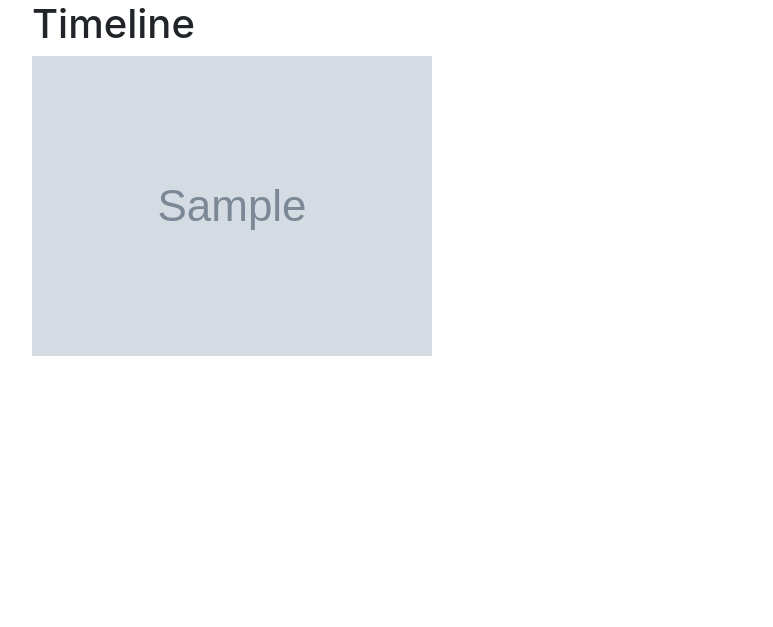
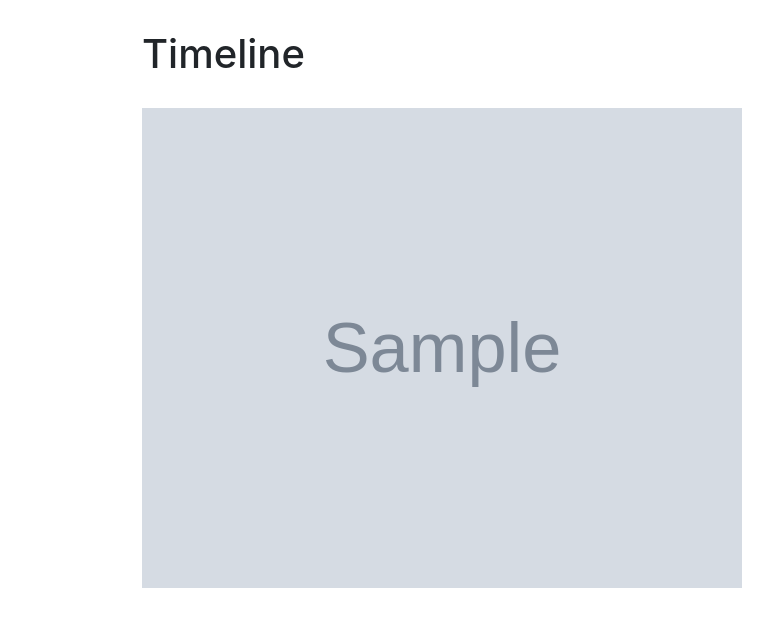
Before and after one commit to victorlomi/Instagram-Clone, a Django app: page / in a window 1280 px wide. Shown: the part 65-692 px from the top of the page, without its empty margins (53-826 px from the left). Run offline with Django 3.2, Linux system fonts and the light colour scheme; a user stored in the database is signed in; tables that the repository leaves empty hold one stand-in row (values such as "Sample post"); grey boxes marked "Sample" are stand-in pictures; some libraries are stand-ins or nearby versions.

Commit message:
show the follower's images on the timeline in column

```diff
--- a/viewer/static/viewer/style.css
+++ b/viewer/static/viewer/style.css
@@ -67,10 +67,10 @@
 }
 
 .posts-container {
-   display: flex;
-   flex-wrap: wrap;
-   justify-content: space-between;
-   margin-top: 15px;
+    display: flex;
+    flex-wrap: wrap;
+    justify-content: space-between;
+    margin-top: 15px;
 }
 
 .post {
@@ -87,3 +87,24 @@
     width: 450px;
     height: 550px;
 }
+
+.timeline-container {
+    width: 1025px;
+    margin: 30px 180px 0;
+
+}
+
+.image-column {
+    display: flex;
+    flex-direction: column;
+}
+
+.timeline-title {
+    margin-bottom: 30px;
+}
+
+.timeline-img {
+    width: 600px;
+    height: 480px;
+    margin-bottom: 25px;
+}
--- a/viewer/templates/index.html
+++ b/viewer/templates/index.html
@@ -6,13 +6,18 @@
             <h1>Please log in First</h1>
         </div>
     {% else %}
-        <div class="container">
-            <h1>Timeline</h1>
-            {% for user_images in images %}
-                {% for image in user_images %}
-                    <img src="{{ image.image.url }}">
-                {% endfor %}
-            {% endfor %}
+        <div class="container timeline-container">
+            <div class="row image-column">
+                <div class="col-md-9">
+                    <h1 class="timeline-title">Timeline</h1>
+                    {% for user_images in images %}
+                        {% for image in user_images %}
+                            <img class="timeline-img" src="{{ image.image.url }}">
+                        {% endfor %}
+                    {% endfor %}
+                </div>
+                <div class="col-md-3"></div>
+            </div>
         </div>
     {% endif %}
 {% endblock %}
```
